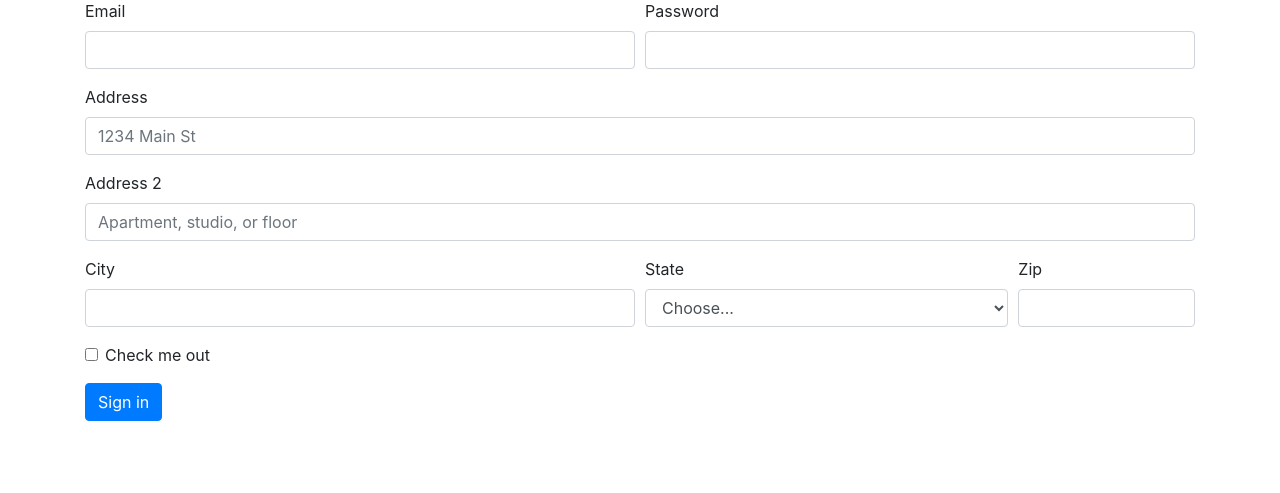
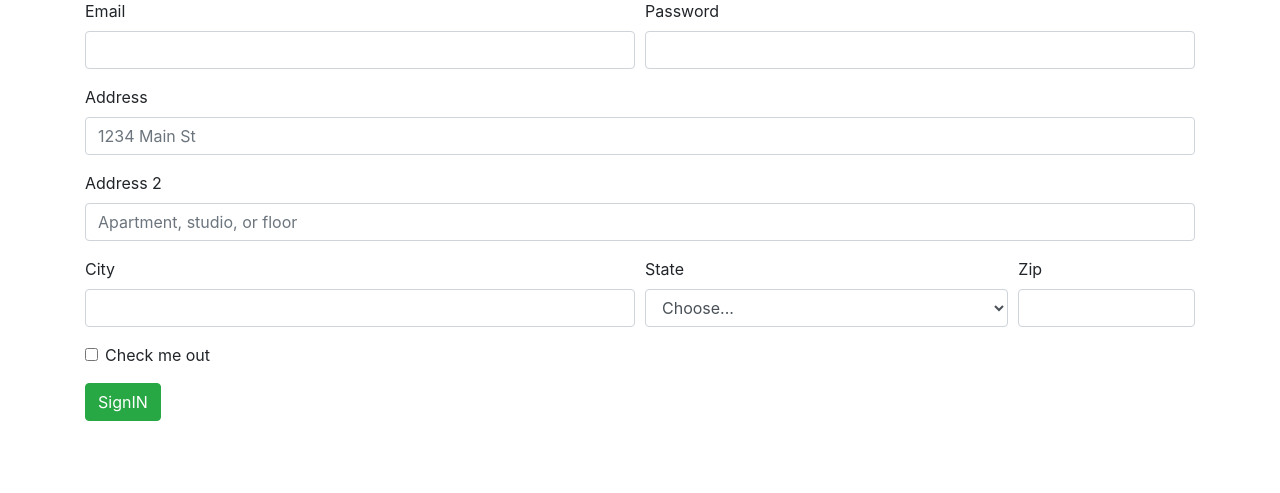
Before and after one commit to sijan8s3/Php-Login-System, a PHP site: page /register.php in a window 1280 px wide. Shown: the part 176-669 px from the top of the page. Run offline with PHP 8.4, Linux system fonts and the light colour scheme.

Commit message:
Update register.php

```diff
--- a/register.php
+++ b/register.php
@@ -91,7 +91,7 @@ $username_err = $password_err = $confirm_password_err = "";
             </label>
             </div>
         </div>
-        <button type="submit" class="btn btn-primary">Sign in</button>
+        <button type="button" class="btn btn-success">SignIN</button>
     </form>
 
     </div>
```
